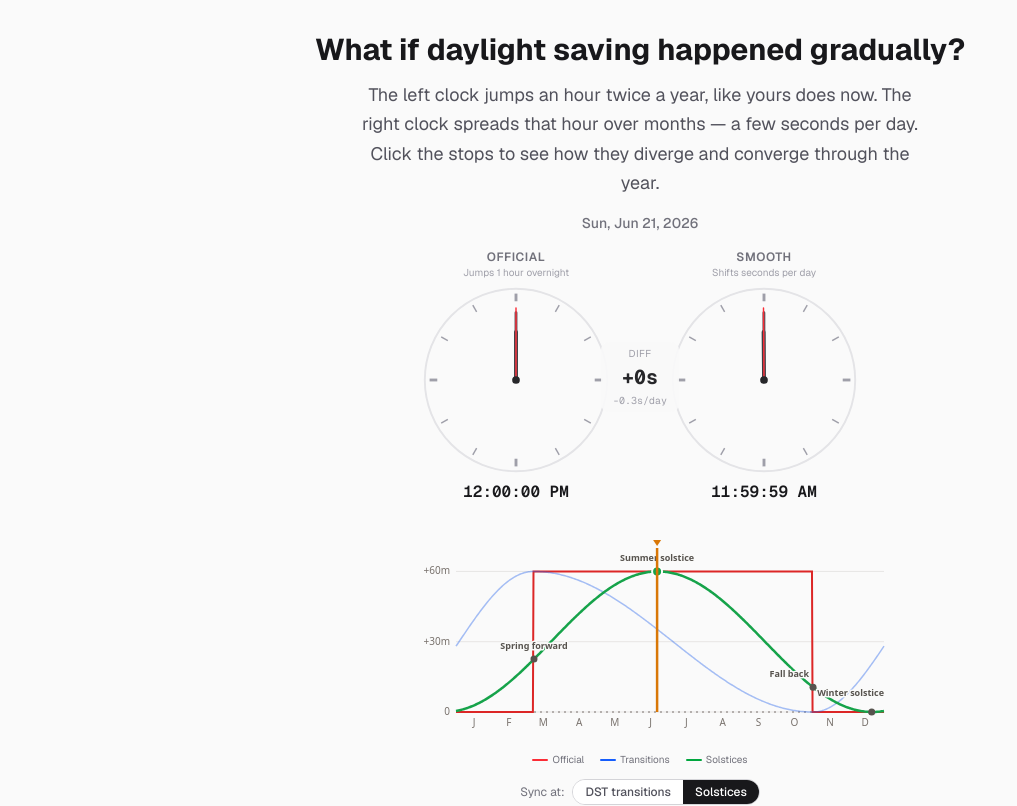
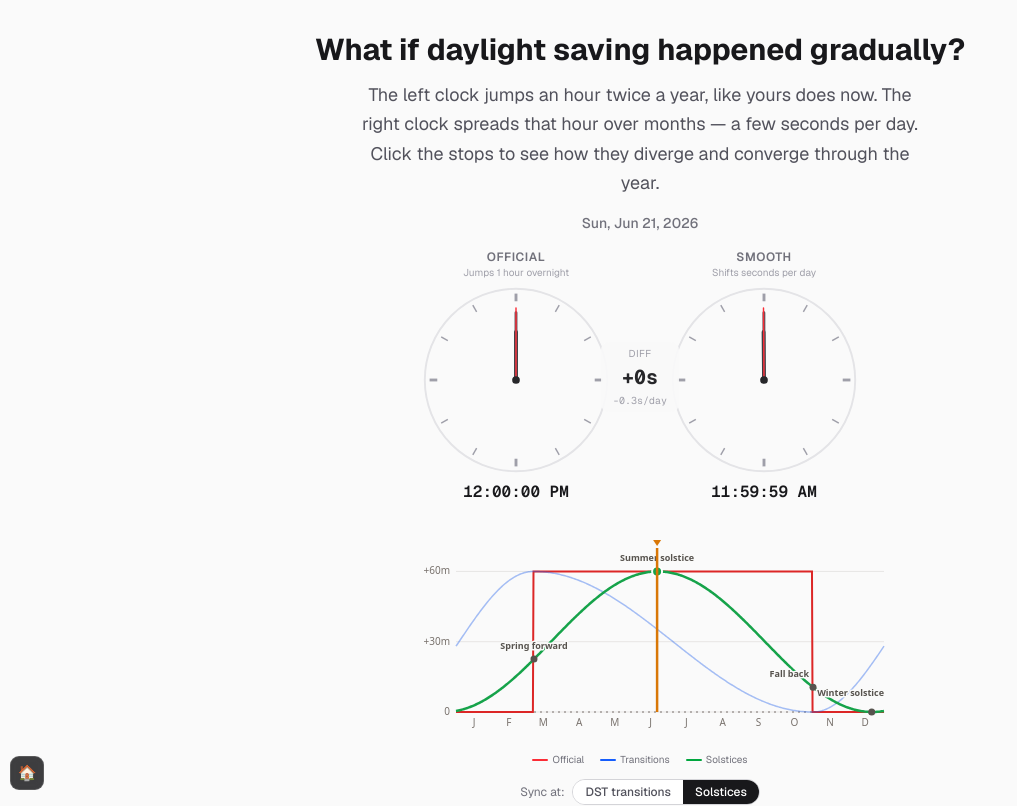
Before and after one commit to johndimm/gradual-daylight-saving, a Next.js app: page / in a window 1280 px wide. Shown: the top 806 px of the page, without its empty margins (0-1017 px from the left). Built offline with nearby package versions, Linux system fonts and the light colour scheme.

Commit message:
Add home icon linking to johndimm.org
Co-Authored-By: Claude Opus 4.6 <noreply@anthropic.com>

```diff
--- a/app/layout.tsx
+++ b/app/layout.tsx
@@ -49,7 +49,13 @@ export default function RootLayout({ children }: LayoutProps<"/">) {
       lang="en"
       className={`${geistSans.variable} ${geistMono.variable} h-full antialiased`}
     >
-      <body className="min-h-full flex flex-col">{children}</body>
+      <body className="min-h-full flex flex-col">
+        {children}
+        <div style={{ position: 'fixed', bottom: 10, left: 10, zIndex: 9999, display: 'flex', gap: 6 }}>
+          <a href="https://johndimm.org" title="All apps — John Dimm" aria-label="All apps"
+             style={{ display: 'inline-flex', alignItems: 'center', justifyContent: 'center', width: 34, height: 34, borderRadius: 9, border: '1px solid rgba(255,255,255,0.14)', background: 'rgba(20,20,22,0.82)', color: '#e5e5e5', fontSize: 15, textDecoration: 'none', backdropFilter: 'blur(4px)' }}>🏠</a>
+        </div>
+      </body>
     </html>
   );
 }
```
